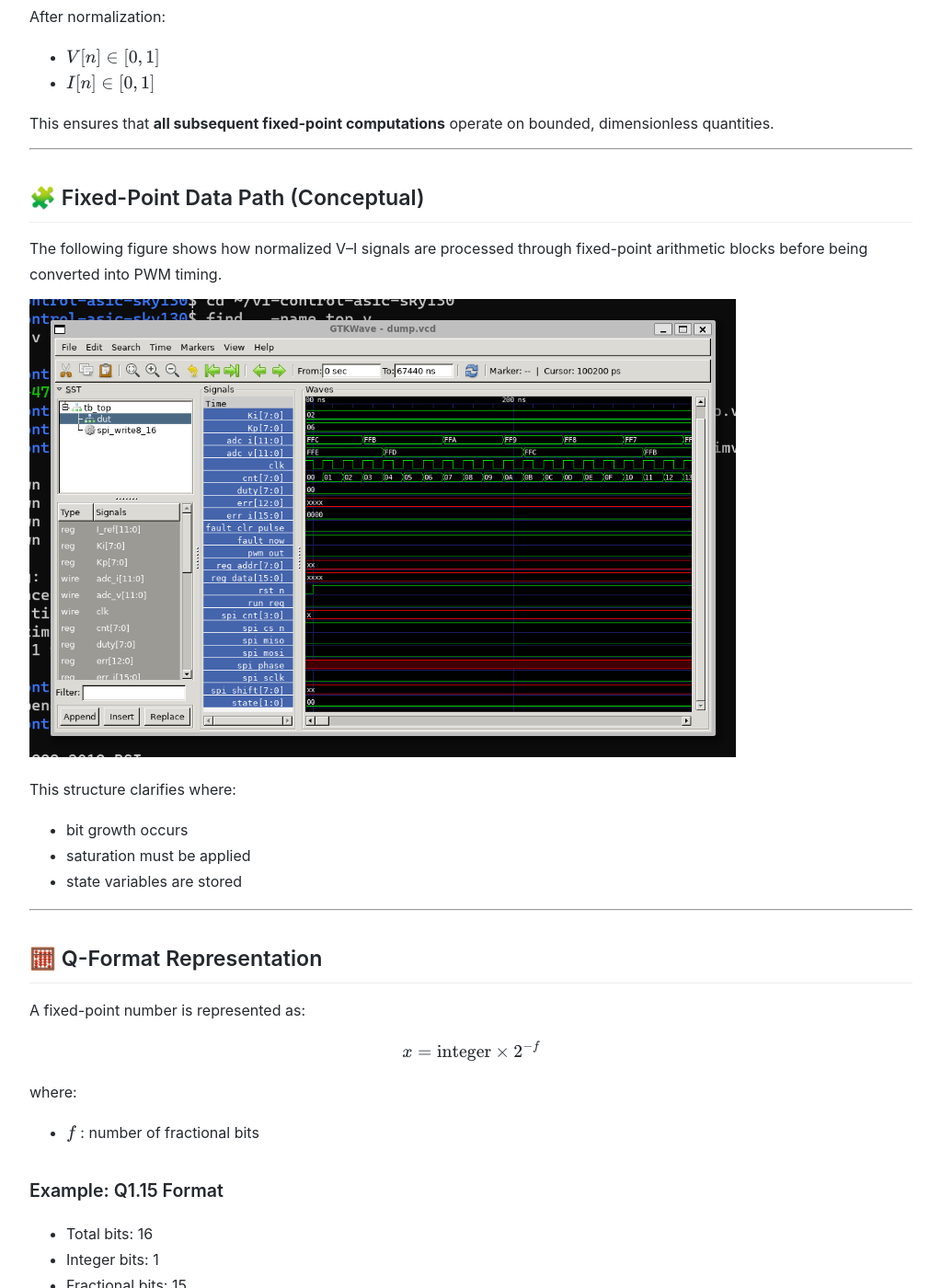
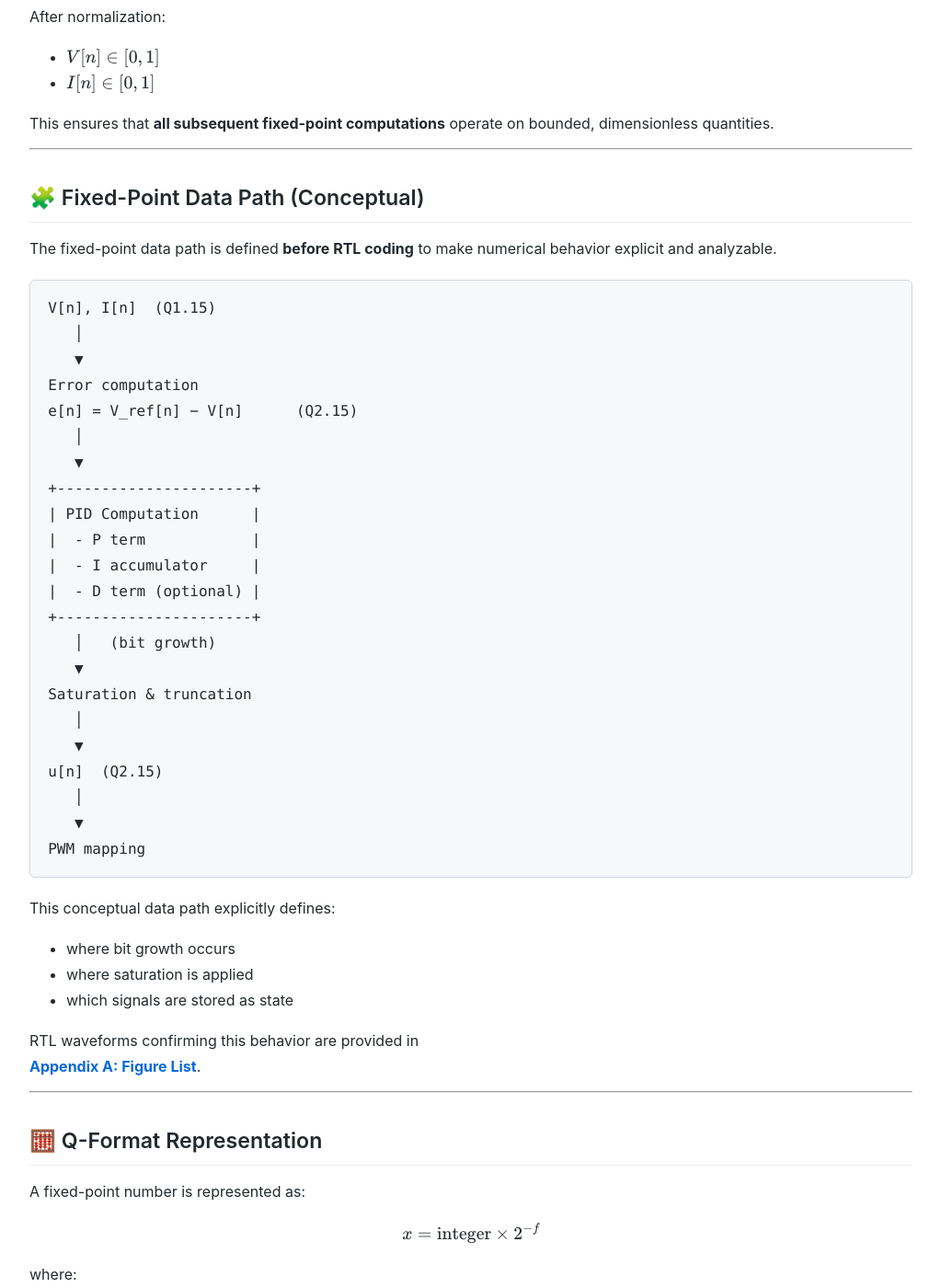
Before and after one commit to Samizo-AITL/vi-control-asic-sky130, a Jekyll site: the page built from docs/02_fixed_point.md, in a window 1280 px wide and 1400 px high, scrolled down 1512 px. Shown: the whole window at 92% size, without its empty margins (128-1151 px from the left). Built offline with Jekyll 4.4.1, drawn with Linux system fonts in a browser that asks for light colours.

Commit message:
Update 02_fixed_point.md

````diff
--- a/docs/02_fixed_point.md
+++ b/docs/02_fixed_point.md
@@ -78,21 +78,42 @@ operate on bounded, dimensionless quantities.
 
 ## 🧩 Fixed-Point Data Path (Conceptual)
 
-The following figure shows how normalized V–I signals
-are processed through fixed-point arithmetic blocks
-before being converted into PWM timing.
+The fixed-point data path is defined **before RTL coding**
+to make numerical behavior explicit and analyzable.
 
-<img
-  src="https://samizo-aitl.github.io/vi-control-asic-sky130/docs/assets/images/openlane/tb_vi_control_github_rtl_01.png"
-  alt="Fixed-point datapath overview"
-  style="width:80%;"
-/>
+```
+V[n], I[n]  (Q1.15)
+   │
+   ▼
+Error computation
+e[n] = V_ref[n] − V[n]      (Q2.15)
+   │
+   ▼
++----------------------+
+| PID Computation      |
+|  - P term            |
+|  - I accumulator     |
+|  - D term (optional) |
++----------------------+
+   │   (bit growth)
+   ▼
+Saturation & truncation
+   │
+   ▼
+u[n]  (Q2.15)
+   │
+   ▼
+PWM mapping
+```
 
-This structure clarifies where:
+This conceptual data path explicitly defines:
 
-- bit growth occurs
-- saturation must be applied
-- state variables are stored
+- where bit growth occurs
+- where saturation is applied
+- which signals are stored as state
+
+RTL waveforms confirming this behavior are provided in
+**[Appendix A: Figure List](appendix_figures.md)**.
 
 ---
 
````
